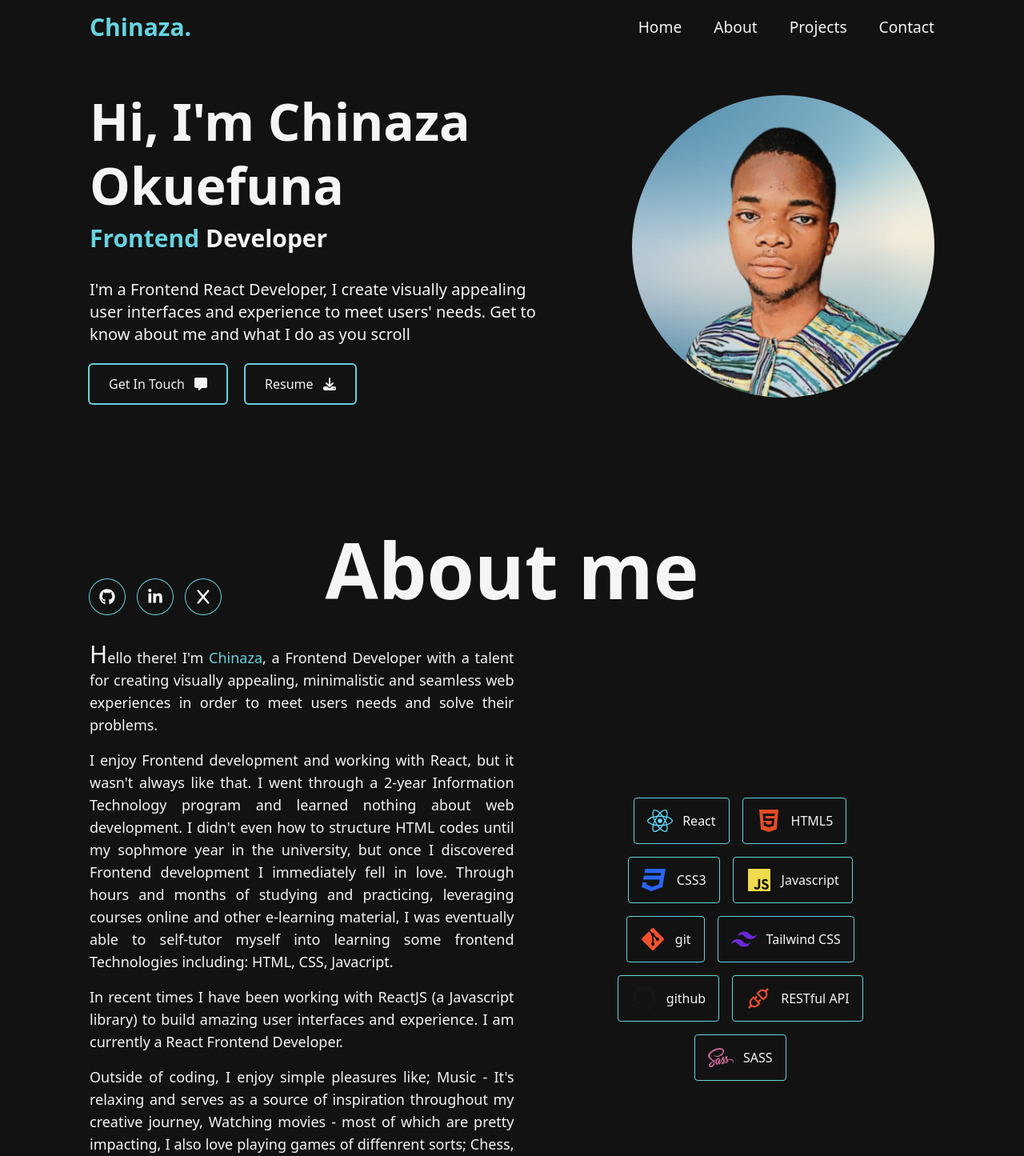
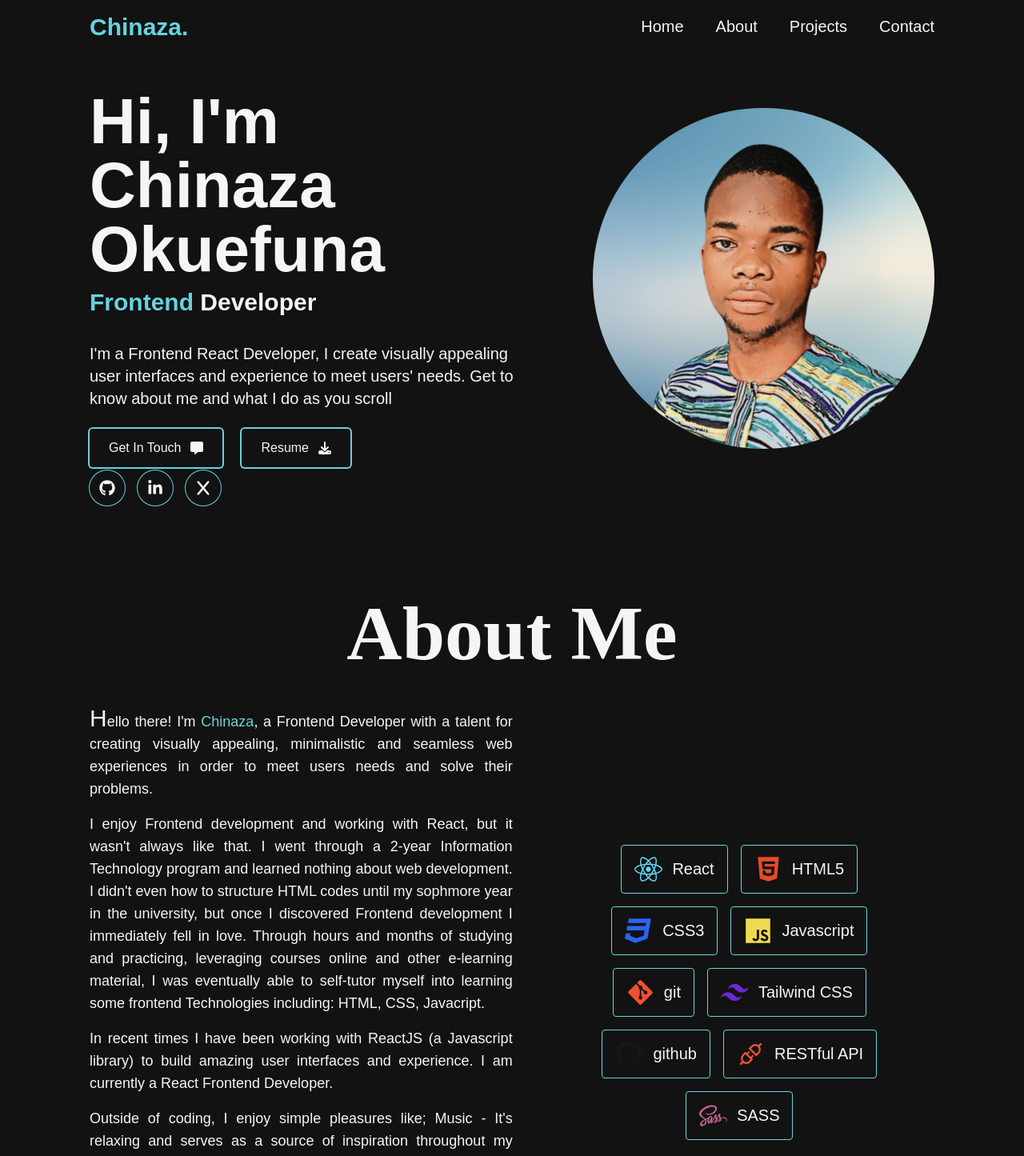
Before and after one commit to Chinex4/My-Portfolio, a React (Vite) app: page / in a window 1280 px wide. Shown: the top 1445 px of the page at 80% size. Built offline with nearby package versions, Linux system fonts and the light colour scheme.

Commit message:
added some features

```diff
--- a/src/App.jsx
+++ b/src/App.jsx
@@ -4,15 +4,16 @@ import Header from './components/Header/Header'
 import Introduction from './components/Introduction/Introduction'
 import About from './components/About/About'
 import Projects from './components/Projects/Projects'
+import Contact from './components/Contact/Contact'
 
 function App() {
-
   return (
-    <div className='w-full min-h-screen bg-[#121212]'>
+    <div className='font-sans w-full min-h-screen bg-[#121212]'>
       <Header />
       <Introduction />
       <About />
       <Projects />
+      <Contact />
     </div>
   )
 }
--- a/src/components/About/About.jsx
+++ b/src/components/About/About.jsx
@@ -1,18 +1,18 @@
-import React from 'react'
+import React, { useState, useEffect } from 'react'
 import Technology from './Technology'
 import { technologies } from '../../util/data'
+import SectionHeading from '../SectionHeading'
 
 const About = () => {
+
     return (
         <section id='about' className='px-4 py-6 md:px-28 mt-[2rem] md:mt-[7rem] text-[#f5f5f5]'>
-            <div>
-                <h1 className='text-4xl md:text-6xl lg:text-8xl text-center font-semibold md:font-medium lg:font-bold font-sans'>
-                    About me
-                </h1>
-            </div>
+            <SectionHeading>
+                About Me
+            </SectionHeading>
 
             <div className='mt-10 space-y-8 flex flex-col lg:flex-row lg:items-center lg:justify-between lg:gap-10'>
-                <div className='lg:w-[90rem] md:text-lg text-justify space-y-4'>
+                <div className='lg:w-[100rem] md:text-lg text-justify space-y-4'>
                     <p>
                         <span className='text-xl md:text-3xl font-medium'>H</span>ello there! I'm <span className='text-[#67D3DF] font-medium'>Chinaza</span>, a Frontend Developer with a talent for creating visually appealing, minimalistic and seamless web experiences in order to meet users needs and solve their problems.
                     </p>
@@ -26,7 +26,7 @@ const About = () => {
                         Outside of coding, I enjoy simple pleasures like; Music - It's relaxing and serves as a source of inspiration throughout my creative journey, Watching movies - most of which are pretty impacting, I also love playing games of diffenrent sorts; Chess, Video games and more.
                     </p>
                     <p>
-                        Here are a few technologies I work with 👇
+                        Here are a few technologies I work with <span className='lg:hidden'>👇</span> <span className='hidden lg:inline'>👉</span>
                     </p>
                 </div>
                 <div className=''>
--- a/src/components/About/Technology.jsx
+++ b/src/components/About/Technology.jsx
@@ -3,8 +3,8 @@ import React from 'react'
 const Technology = ({ children, Icon, color }) => {
     return (
         <div className='flex space-x-3 items-center border border-[#67D3DF] px-4 py-3 rounded cursor-pointer transition-all duration-300 ease-linear hover:translate-y-[-10%]'>
-            <Icon size={32} color={color} />
-            <span>{children}</span>
+            <Icon size={35} color={color} />
+            <span className='md:text-xl'>{children}</span>
         </div>
     )
 }
--- /dev/null
+++ b/src/components/Contact/Contact.jsx
@@ -0,0 +1,42 @@
+import React from 'react'
+import SectionHeading from '../SectionHeading'
+import Button from '../Introduction/Button'
+import SocialLink from '../Introduction/SocialLink'
+import { FaMessage, FaGithub, FaLinkedinIn, FaX } from 'react-icons/fa6'
+
+const Contact = () => {
+    return (
+        <section id='contact' className='px-4 py-6 md:px-28 mt-[2rem] md:mt-[7rem] text-[#f5f5f5] space-y-4 md:space-y-20'>
+            <SectionHeading>
+                Contact Me
+            </SectionHeading>
+            <div className='space-y-20'>
+                <p className='text-lg md:text-xl text-center md md:px-52 md:leading-10'>
+                    Let's collaborate and work together towards creating an amazing user interface and experience. Get in touch today, and let's explore how I can enhance your frontend development requirements. Reach out, and together, we'll bring to life something truly remarkable!
+                </p>
+                <div className='grid place-items-center gap-10'>
+                    <Button width={'w-[11rem]'} href={"mailto:chinazaokuefuna4@gmail.com"}><span>Get In Touch</span> <FaMessage /></Button>
+                    <div className='flex gap-6'>
+                        <SocialLink href={"https://github.com/chinex4"}>
+                            <FaGithub size={20} />
+                        </SocialLink>
+                        <SocialLink href={"https://linkedin.com/in/chinaza-okuefuna"}>
+                            <FaLinkedinIn size={20} />
+                        </SocialLink>
+                        <SocialLink href={"https://x.com/heischinex"}>
+                            <FaX size={20} />
+                        </SocialLink>
+                    </div>
+                </div>
+
+                <footer>
+                    <p className='text-center md:text-lg tracking-wider'>
+                        Copyright © 2024 Chinaza Favour Okuefuna.
+                    </p>
+                </footer>
+            </div>
+        </section>
+    )
+}
+
+export default Contact
--- a/src/components/Header/NavBar.jsx
+++ b/src/components/Header/NavBar.jsx
@@ -7,7 +7,7 @@ const NavBar = ({...props}) => {
         <nav {...props}>
             <ul className='md:flex md:space-x-10 md:space-y-0 space-y-3'>
                 {
-                    navItems.map(item => <li key={item}><a href={`#${item.toLowerCase()}`} className='hover:text-[#67D3DF] transition-all duration-300 ease-in-out'>{item}</a></li>)
+                    navItems.map(item => <li key={item}><a href={`#${item.toLowerCase()}`} className='hover:text-[#67D3DF] md:text-xl transition-all duration-300 ease-in-out'>{item}</a></li>)
                 }
             </ul>
         </nav>
--- a/src/components/Introduction/Button.jsx
+++ b/src/components/Introduction/Button.jsx
@@ -1,8 +1,8 @@
 import React from 'react'
 
-const Button = ({href, children}) => {
+const Button = ({href, children, width}) => {
     return (
-        <a href={href} className='flex space-x-3 items-center ring-2 ring-[#67D3DF] px-6 py-3 rounded hover:bg-[#67D3DF] hover:text-[#121212] transition-all duration-500'>{children}</a>
+        <a href={href} className={`flex ${width} space-x-3 items-center ring-2 ring-[#67D3DF] px-6 py-3 rounded hover:bg-[#67D3DF] hover:text-[#121212] transition-all duration-500`}>{children}</a>
     )
 }
 
--- a/src/components/Introduction/Introduction.jsx
+++ b/src/components/Introduction/Introduction.jsx
@@ -1,16 +1,16 @@
 import React from 'react'
 import chinex from '../../assets/1.png'
 import Button from './Button'
-import SocialLink from './SocialLink'
-import { FaGithub, FaLinkedinIn } from 'react-icons/fa'
+
 import { FaDownload, FaMessage, FaX } from 'react-icons/fa6'
+import SocialLinks from './SocialLinks'
 
 const Introduction = () => {
     return (
-        <section id='home' className='px-4 py-6 md:px-28 pt-[6rem] md:pt-[7rem] text-[#f5f5f5] flex flex-col items-center md:flex-row gap-10 md:gap-24 '>
+        <section id='home' className='relative px-4 py-6 md:px-28 pt-[6rem] md:pt-[7rem] text-[#f5f5f5] flex flex-col items-center md:flex-row gap-10 md:gap-24 '>
             <div className='md:w-[40rem] space-y-6 md:space-y-8'>
                 <div className='space-y-2'>
-                    <h1 className='text-4xl md:text-[3rem] lg:text-[4rem] md:leading-[4rem] lg:leading-[5rem] font-bold'>
+                    <h1 className='text-5xl md:text-[3rem] lg:text-[5rem] md:leading-[4rem] lg:leading-[5rem] font-bold'>
                         Hi, I'm Chinaza Okuefuna
                     </h1>
                     <h3 className='font-bold text-xl md:text-3xl'>
@@ -23,24 +23,14 @@ const Introduction = () => {
                     </p>
                     <div className='space-x-6 flex justify-center md:justify-start'>
                         <Button href={"mailto:chinazaokuefuna4@gmail.com"}><span>Get In Touch</span> <FaMessage /></Button>
-                        <Button href={"mailto:chinazaokuefuna4@gmail.com"}><span>Resume</span> <FaDownload /></Button>
+                        <Button href={"https://drive.google.com/file/d/1EaqGkJN3bDiyT1yB6ZB05jjMKXQ3LZ5B/view?usp=drive_link"}><span>Resume</span> <FaDownload /></Button>
                     </div>
                 </div>
             </div>
             <div>
-                <img className='w-[24rem] md:w-[26rem] rounded-full' src={chinex} alt={chinex} />
+                <img className='w-[24rem] md:w-[32rem] rounded-full' src={chinex} alt={chinex} />
             </div>
-            <div className='md:absolute md:bottom-1 lg:bottom-8 space-x-4 z-10 flex'>
-                <SocialLink href={"https://github.com/chinex4"}>
-                    <FaGithub size={20} />
-                </SocialLink>
-                <SocialLink href={"https://linkedin.com/in/chinaza-okuefuna"}>
-                    <FaLinkedinIn size={20} />
-                </SocialLink>
-                <SocialLink href={"https://x.com/heischinex"}>
-                    <FaX size={20} />
-                </SocialLink>
-            </div>
+            <SocialLinks />
 
         </section>
     )
--- /dev/null
+++ b/src/components/Introduction/SocialLinks.jsx
@@ -0,0 +1,22 @@
+import React from 'react'
+import SocialLink from './SocialLink'
+import { FaGithub, FaLinkedinIn } from 'react-icons/fa'
+import { FaX } from 'react-icons/fa6'
+
+const SocialLinks = () => {
+    return (
+        <div className='md:absolute md:bottom-1 lg:-bottom-6 space-x-4 z-10 flex'>
+            <SocialLink href={"https://github.com/chinex4"}>
+                <FaGithub size={20} />
+            </SocialLink>
+            <SocialLink href={"https://linkedin.com/in/chinaza-okuefuna"}>
+                <FaLinkedinIn size={20} />
+            </SocialLink>
+            <SocialLink href={"https://x.com/heischinex"}>
+                <FaX size={20} />
+            </SocialLink>
+        </div>
+    )
+}
+
+export default SocialLinks
--- a/src/components/Projects/Projects.jsx
+++ b/src/components/Projects/Projects.jsx
@@ -1,15 +1,14 @@
 import React from 'react'
 import { projects } from '../../util/data'
 import ProjectCard from './ProjectCard'
+import SectionHeading from '../SectionHeading'
 
 const Projects = ({  }) => {
     return (
         <section id='projects' className='px-4 py-6 md:px-28 mt-[2rem] md:mt-[7rem] text-[#f5f5f5] space-y-4 md:space-y-20'>
-            <div>
-                <h1 className='text-4xl md:text-6xl lg:text-8xl text-center font-semibold md:font-medium lg:font-bold font-sans'>
-                    Projects
-                </h1>
-            </div>
+            <SectionHeading>
+                Projects
+            </SectionHeading>
             <div className='flex flex-col md:flex-row gap-4 md:gap-10 md:flex-wrap justify-center'>
                 {
                     projects.map(project => {
--- /dev/null
+++ b/src/components/SectionHeading.jsx
@@ -0,0 +1,13 @@
+import React from 'react'
+
+const SectionHeading = ({ children }) => {
+    return (
+        <div>
+            <h1 className='text-4xl md:text-6xl font-sriracha lg:text-8xl text-center font-semibold md:font-medium lg:font-bold font-sans'>
+                {children}
+            </h1>
+        </div>
+    )
+}
+
+export default SectionHeading
--- a/src/index.css
+++ b/src/index.css
@@ -1,3 +1,4 @@
 @tailwind base;
 @tailwind components;
 @tailwind utilities;
+@import url('https://fonts.googleapis.com/css2?family=Open+Sans:ital,wght@0,300..800;1,300..800&family=Poppins:ital,wght@0,100;0,300;0,400;0,500;0,600;0,700;0,800;1,100;1,700&family=Sriracha&display=swap');
--- a/tailwind.config.js
+++ b/tailwind.config.js
@@ -2,7 +2,12 @@
 export default {
   content: ["./index.html", "./src/**/*.{js,ts,jsx,tsx}"],
   theme: {
-    extend: {},
+    extend: {
+      fontFamily: {
+        'sans': ["Open-sans", "sans-serif"],
+        'sriracha': ["Sriracha", "cursive"]
+      },
+    },
   },
   plugins: [],
 };
```
